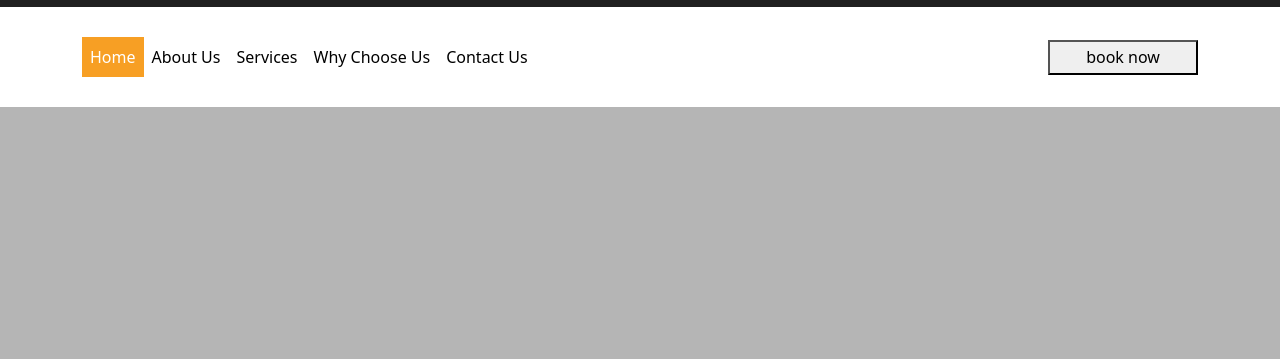
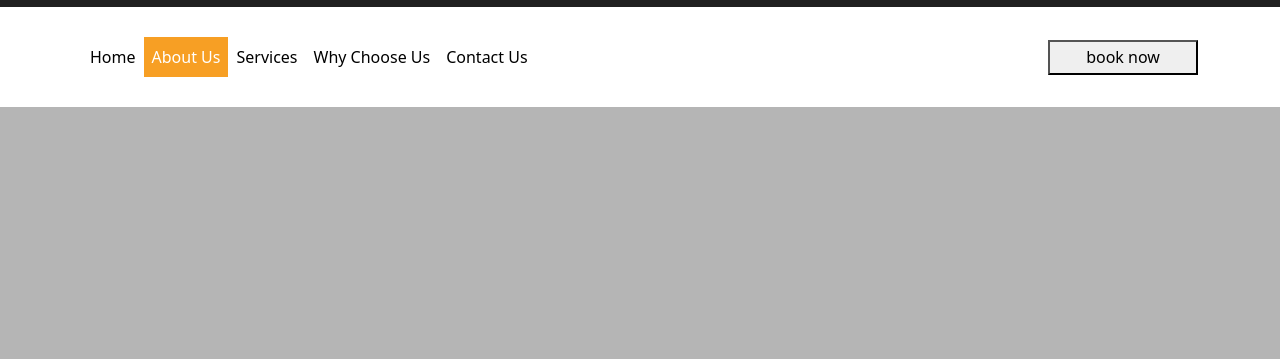
Before and after one commit to zohaibhatti/autorepair, a plain HTML site: page autorepair/about.html in a window 1280 px wide. Shown: the part 75-434 px from the top of the page. Drawn offline with nearby package versions, Linux system fonts and the light colour scheme; a web font is replaced by a local one.

Commit message:
about.html

```diff
--- a/autorepair/about.html
+++ b/autorepair/about.html
@@ -74,8 +74,8 @@
                     </button>
                     <div class="collapse navbar-collapse" id="navbarSupportedContent">
                         <ul class="navbar-nav  mb-2 mb-lg-0">
-                            <li class="nav-item"><a class="nav-link active" href="index.html">Home</a></li>
-                            <li class="nav-item"><a class="nav-link" href="about.html">About Us</a></li>
+                            <li class="nav-item"><a class="nav-link " href="index.html">Home</a></li>
+                            <li class="nav-item"><a class="nav-link active" href="about.html">About Us</a></li>
                             <li class="nav-item"><a class="nav-link" href="services.html">Services</a></li>
                             <li class="nav-item"><a class="nav-link" href="index.html#why-choose-us">Why Choose Us</a>
                             </li>
@@ -376,7 +376,9 @@
         </div>
     </footer>
 
-
+    <button class="button type1" id="backToTop">
+        <i class="btn-txt fa-solid fa-arrow-up"></i>
+    </button>
 
     <script src="https://cdn.jsdelivr.net/npm/bootstrap@5.3.2/dist/js/bootstrap.bundle.min.js"></script>
     <script src="https://ajax.googleapis.com/ajax/libs/jquery/3.7.1/jquery.min.js"></script>
```
